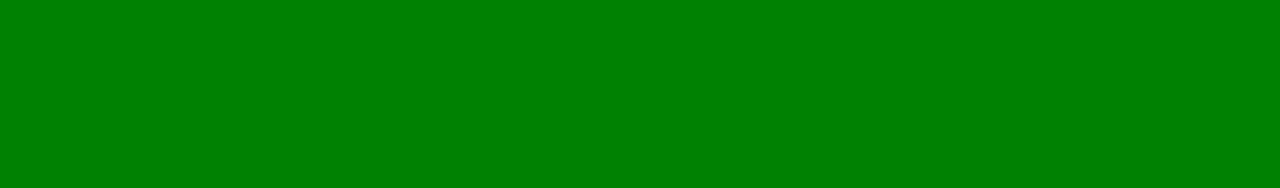
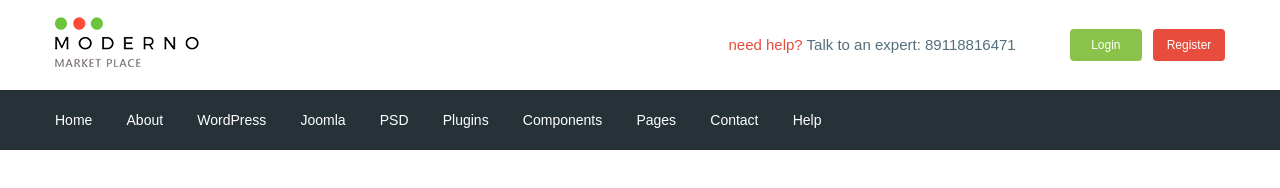
Before and after one commit to Kolyasya1/gammi, a website: page app/index.html in a window 1280 px wide. Drawn offline with nearby package versions, Linux system fonts and the light colour scheme; files that its build step writes are made by us from their sources.

Commit message:
added header

```diff
--- a/app/index.html
+++ b/app/index.html
@@ -1,19 +1,109 @@
 <!DOCTYPE html>
 <html lang="en">
+
 <head>
 	<meta charset="UTF-8">
 	<meta http-equiv="X-UA-Compatible" content="IE=edge">
 	<meta name="viewport" content="width=device-width, initial-scale=1.0">
 	<title>Document</title>
+
+	<link href="https://fonts.googleapis.com/css2?family=Roboto:wght@500;700&display=swap" rel="stylesheet">
 	<link rel="stylesheet" href="css/libs.min.css">
 	<link rel="stylesheet" href="css/style.min.css">
 </head>
+
 <body>
 
+	<header class="header">
+		<div class="header__top">
+			<div class="container">
+				<div class="header__top-inner">
+					<div class="header__logo">
+						<a href="#">
+							<img src="images/logo.png" alt="">
+						</a>
+					</div>
 
+					<div class="header__text">
+						<a href="#">
+							<span>need help?</span>
+						</a>
+						Talk to an expert:
+						<a class="header__phone" href="tel:89118816471">89118816471</a>
+					</div>
+
+					<div class="header__box">
+						<a class="basket" href="#"></a>
+						<a class="header__btn header__btn-login" href="#">Login</a>
+						<a class="header__btn header__btn-register" href="#">Register</a>
+					</div>
+				</div>
+			</div>
+		</div>
+
+		<div class="header__menu">
+			<div class="container">
+				<nav class="menu">
+					<ul class="menu__list">
+						<li>
+							<a href="#">
+								Home
+							</a>
+						</li>
+						<li>
+							<a href="#">
+								About
+							</a>
+						</li>
+						<li>
+							<a href="#">
+								WordPress
+							</a>
+						</li>
+						<li>
+							<a href="#">
+								Joomla
+							</a>
+						</li>
+						<li>
+							<a href="#">
+								PSD
+							</a>
+						</li>
+						<li>
+							<a href="#">
+								Plugins
+							</a>
+						</li>
+						<li>
+							<a href="#">
+								Components
+							</a>
+						</li>
+						<li>
+							<a href="#">
+								Pages
+							</a>
+						</li>
+						<li>
+							<a href="#">
+								Contact
+							</a>
+						</li>
+						<li>
+							<a href="#">
+								Help
+							</a>
+						</li>
+					</ul>
+				</nav>
+			</div>
+		</div>
+	</header>
 
 	<script src="https://ajax.googleapis.com/ajax/libs/jquery/3.6.0/jquery.min.js"></script>
 	<script src="js/libs.min.js"></script>
 	<script src="js/main.min.js"></script>
 </body>
+
 </html>
--- /dev/null
+++ b/app/scss/_fonts.scss
@@ -0,0 +1,9 @@
+@font-face {
+	font-family: 'Roboto-Regular', sans-serif;
+
+	src: url('../fonts/Roboto-Regular.woff') format('woff');
+
+	font-weight: 400;
+	font-display: swap;
+
+}
--- /dev/null
+++ b/app/scss/_global.scss
@@ -0,0 +1,37 @@
+html {
+	box-sizing: border-box;
+}
+
+*,
+*::after,
+*::before {
+	box-sizing: inherit;
+}
+
+a {
+	display: inline-block;
+	color: $text;
+	text-decoration: none;
+}
+
+ul,
+li {
+	margin: 0;
+	padding: 0;
+	list-style: none;
+
+}
+
+body {
+	font-family: 'Roboto-Regular', sans-serif;
+	font-weight: 400;
+	font-size: 15px;
+	line-height: 24px;
+	color: $text;
+}
+
+.container {
+	max-width: 1200px;
+	padding: 0 15px;
+	margin: 0 auto;
+}
--- /dev/null
+++ b/app/scss/_vars.scss
@@ -0,0 +1,4 @@
+$text: #546e7a;
+$red: #e74c3c;
+$green: #8bc34a;
+$bg: #263238;
--- a/app/scss/style.scss
+++ b/app/scss/style.scss
@@ -1,26 +1,62 @@
-html {
-	box-sizing: border-box;
+@import 'vars';
+@import 'global';
+@import 'fonts';
+
+.header__top-inner {
+	display: flex;
+	justify-content: space-between;
+	align-items: center;
+	height: 90px;
+
 }
 
-*,
-*::after,
-*::before {
-	box-sizing: inherit;
+.header__text {
+	margin-left: auto;
+	margin-right: 50px;
+	span{
+		color: $red;
+	}
 }
 
-body {
-	background-color: green;
+.header__btn {
+	padding: 4px;
+	width: 72px;
+	border-radius:4px;
+	text-align: center;
+	color: #fff;
+	font-size: 12px;
+
 }
 
-.box {
-	font-size: 12px;
-	margin: 0;
+.header__btn-login {
+	background-color: $green;
 }
 
-.test {
-	padding-left: 15px;
-	text-align: center;
-	align-items: center;
-	background-color: yellow;
+.header__btn-register {
+	background-color: $red;
+	margin-left: 7px;
+}
+
+.header__menu {
+	background-color: $bg;
 
 }
+
+.menu {
+	display: flex;
+	align-items: center;
+	height: 60px;
+}
+
+.menu__list {
+	li {
+		display: inline-block;
+		& + li {
+			margin-left: 30px;
+		}
+	}
+	a {
+		color: #fff;
+		font-size: 14px;
+	}
+}
--- a/gulpfile.js
+++ b/gulpfile.js
@@ -8,7 +8,7 @@ let gulp = require('gulp'),
 		cssmin = require('gulp-cssmin')
 
 gulp.task('sass', function(){
-	return gulp.src('app/scss/style.scss')
+	return gulp.src('app/scss/**/*.scss')
 		.pipe(sass({outputStyle: 'compressed'}))
 		.pipe(rename({suffix : '.min'}))
 		.pipe(autoprefixer({
@@ -61,7 +61,7 @@ gulp.task('browser-sync', function(){
 });
 
 gulp.task('watch', function(){
-	gulp.watch('app/scss/style.scss', gulp.parallel('sass'))
+	gulp.watch('app/scss/**/*.scss', gulp.parallel('sass'))
 	gulp.watch('app/*.html', gulp.parallel('html'))
 	gulp.watch('app/js/*.js', gulp.parallel('js'))
 
```
Also changed, not shown: app/fonts/Roboto-Bold.ttf (added), app/fonts/Roboto-Medium.ttf (added), app/fonts/Roboto-Regular.woff (added), app/images/logo.png (added).
